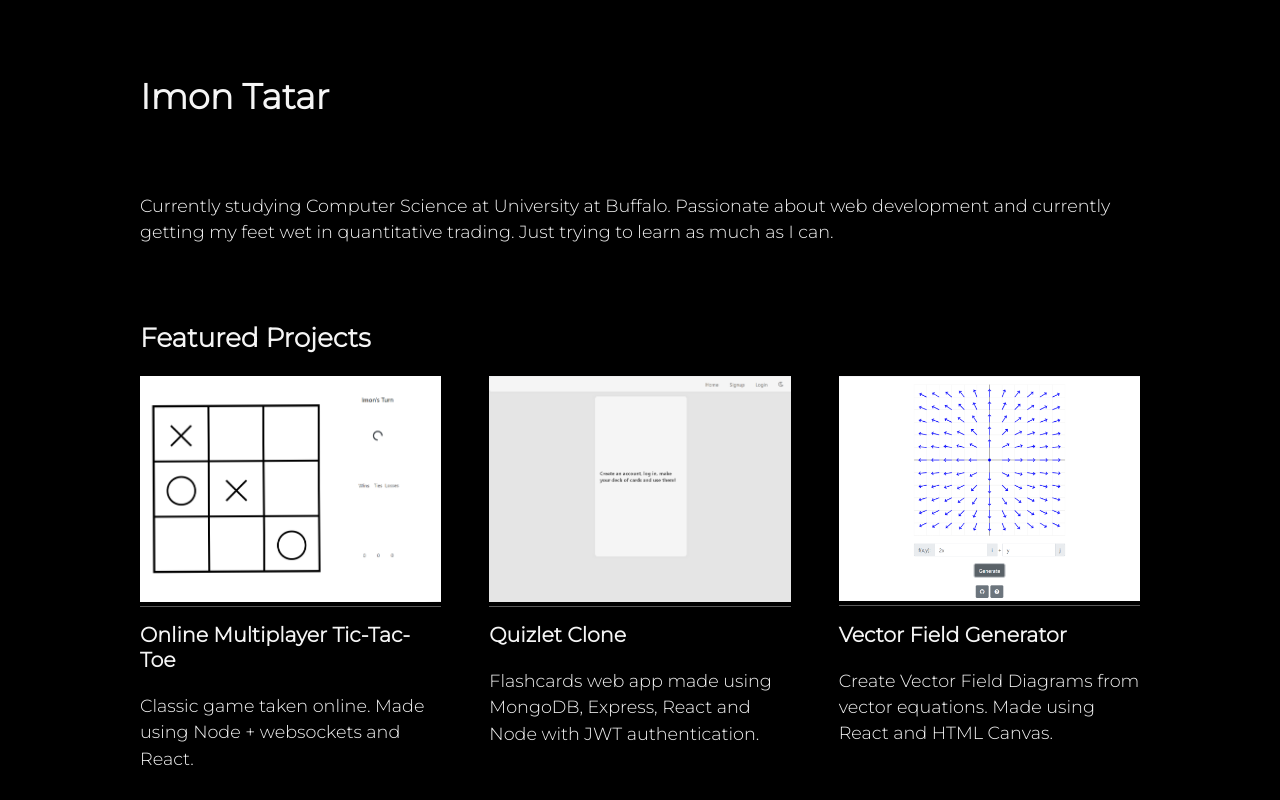
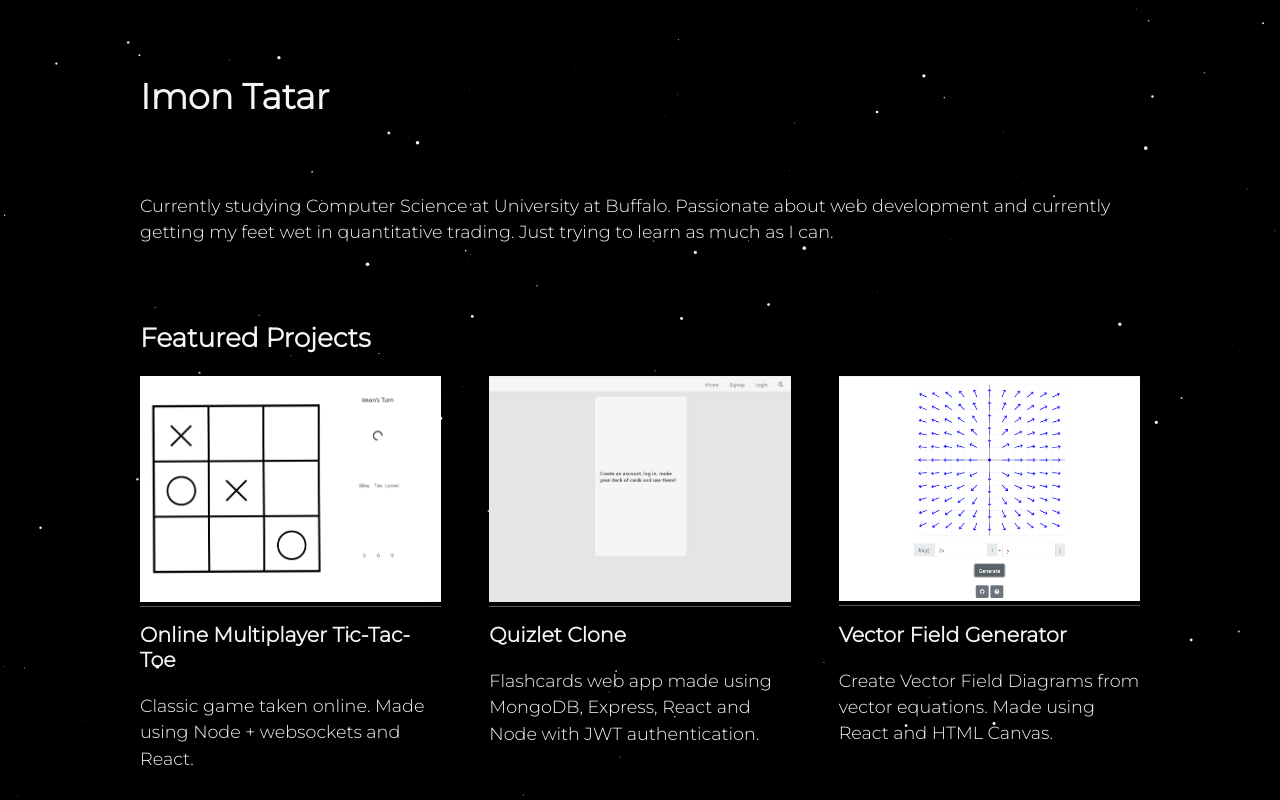
Before and after one commit to Ta7ar/Ta7ar.github.io, a plain HTML site: page index.html in a window 1280 px wide. Shown: the top 800 px of the page. Drawn offline with Linux system fonts and the light colour scheme.

Commit message:
slapped starfield on this bad boi

```diff
--- a/index.html
+++ b/index.html
@@ -15,10 +15,22 @@
       href="https://fonts.googleapis.com/css2?family=Montserrat:wght@300&display=swap"
       rel="stylesheet"
     />
+    <script type="text/javascript" src="starfield.js"></script>
     <title>Imon Tatar</title>
   </head>
 
   <body style="margin: 0 auto; width: 1000px; max-width: 90vw">
+    <canvas
+      id="starfield"
+      style="
+        z-index: -1;
+        background-color: black;
+        margin: 0 auto;
+        position: fixed;
+        top: 0;
+        left: 0;
+      "
+    ></canvas>
     <header style="margin-top: 75px"><h1>Imon Tatar</h1></header>
     <section class="about">
       <p>
@@ -109,4 +121,19 @@
       border-bottom: 1px solid hsla(0, 0%, 100%, 0.35);
     }
   </style>
+  <script type="text/javascript">
+    var canvas = document.getElementById("starfield");
+    var ctx = canvas.getContext("2d");
+    ctx.canvas.height = window.innerHeight;
+    ctx.canvas.width = window.innerWidth;
+    function main() {
+      window.addEventListener("resize", function () {
+        ctx.canvas.height = window.innerHeight;
+        ctx.canvas.width = window.innerWidth;
+        starfieldJS(canvas);
+      });
+      starfieldJS(canvas);
+    }
+    main();
+  </script>
 </html>
--- /dev/null
+++ b/starfield.js
@@ -0,0 +1,136 @@
+/**
+ *  Main function to run starfieldJS
+ *
+ *  @param {HTMLCanvasElement} canvas HTML canvas element to render to
+ *  @param {Number} num_stars Number of stars to render on the canvas
+ *  @param {Number} avg_radius Average radius of a star
+ *  @param {String} star_color Color of each star
+ *  @param {Number} blink_frequency Average frequency at which each star blinks
+ *
+ */
+function starfieldJS(
+  canvas,
+  num_stars = 200,
+  avg_radius = 2,
+  star_color = "white",
+  blink_frequency = 7
+) {
+  /* Error checking */
+  if (!canvas) throw "Canvas element undefined";
+  num_stars = num_stars <= 0 ? 100 : num_stars;
+  avg_radius = avg_radius <= 0 ? 3 : avg_radius;
+  blink_frequency = blink_frequency <= 0 ? 8 : blink_frequency;
+
+  class Star {
+    constructor(x, y, r, b, f) {
+      this.x = x;
+      this.y = y;
+      this.radius = r;
+      this.brightness = b;
+      this.frequency = Math.random() * f;
+      this.brightness_time = Math.random() * 10;
+    }
+
+    /*
+     *  Draws a star on the canvas
+     */
+    draw = (context, color) => {
+      context.beginPath();
+      context.globalAlpha = this.brightness;
+      context.fillStyle = color;
+
+      context.shadowColor = color;
+      context.shadowBlur = 50;
+      context.arc(
+        this.x,
+        this.y,
+        this.radius * this.brightness,
+        0,
+        Math.PI * 2,
+        true
+      );
+      context.fill();
+      context.closePath();
+    };
+    /*
+     *  Changes brightness based on a sine function
+     */
+
+    twinkle = () => {
+      this.brightness_time += 0.01;
+
+      var new_brightness =
+        0.5 * Math.sin(this.frequency * this.brightness_time) + 0.5;
+
+      this.brightness = new_brightness;
+    };
+  }
+
+  class StarField {
+    /*
+     * Collection of star objects
+     */
+    constructor(canvas, num_stars, avg_r, star_color, frequency) {
+      this.canvas = canvas;
+      this.ctx = canvas.getContext("2d");
+      this.num_stars = num_stars;
+      this.avg_radius = avg_r;
+      this.star_color = star_color;
+      this.stars_array = [];
+      this.frequency = frequency;
+    }
+    /*
+     * Returns random number between min and max
+     */
+
+    random_num_between = (min, max) => {
+      return Math.random() * (max - min) + min;
+    };
+
+    /*
+     * Initializes canvas with stars
+     */
+
+    init = () => {
+      for (let i = 0; i < this.num_stars; i++) {
+        let star_x_pos = this.random_num_between(0, this.canvas.width);
+        let star_y_pos = this.random_num_between(0, this.canvas.height);
+        let radius = Math.random() * this.avg_radius;
+        let star = new Star(
+          star_x_pos,
+          star_y_pos,
+          radius,
+          Math.random(),
+          this.frequency
+        );
+        this.stars_array.push(star);
+      }
+    };
+
+    /*
+     *  Draws stars on the canvas
+     */
+
+    draw = () => {
+      this.ctx.clearRect(0, 0, this.canvas.width, this.canvas.height);
+      for (let star of this.stars_array) {
+        star.twinkle();
+        star.draw(this.ctx, this.star_color);
+      }
+
+      window.requestAnimationFrame(this.draw);
+    };
+  }
+
+  var ctx = canvas.getContext("2d");
+  ctx.clearRect(0, 0, canvas.width, canvas.height);
+  var starfield = new StarField(
+    canvas,
+    num_stars,
+    avg_radius,
+    star_color,
+    blink_frequency
+  );
+  starfield.init();
+  window.requestAnimationFrame(starfield.draw);
+}
```
